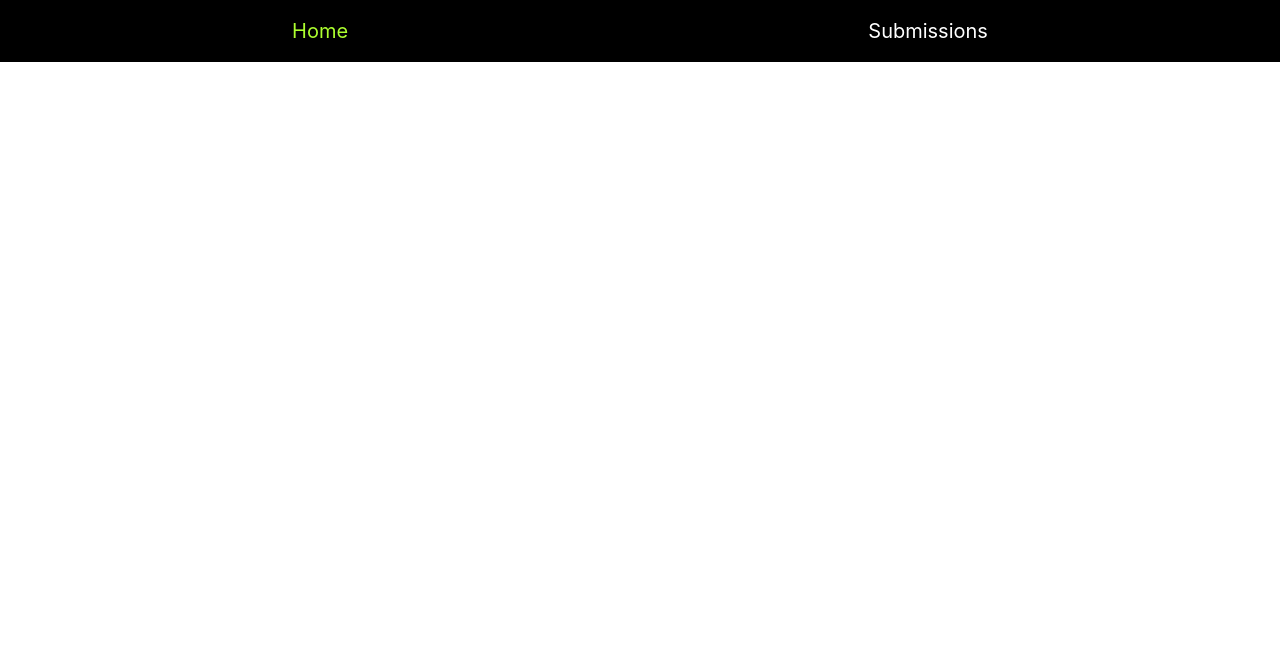
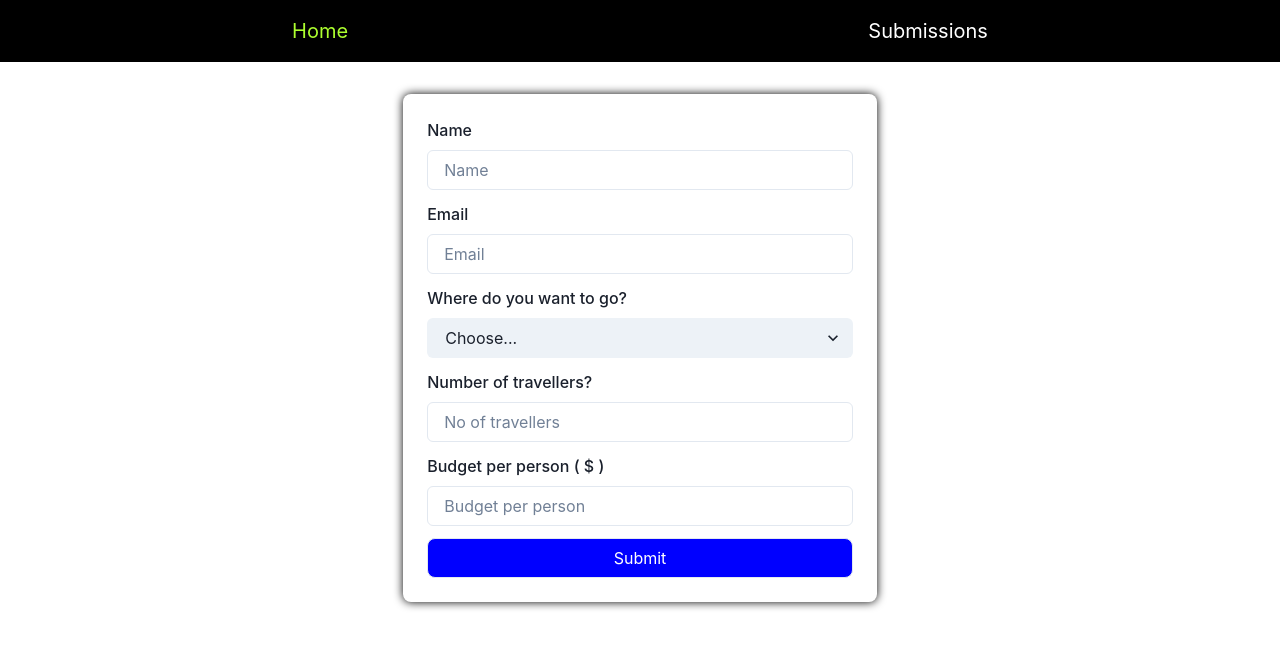
Before and after one commit to aljithkj02/home-test, a React (Vite) app in the folder Frontend/: page / in a window 1280 px wide. Shown: the top 648 px of the page. Built offline with nearby package versions, Linux system fonts and the light colour scheme.

Commit message:
Home Form created

```diff
--- a/Frontend/src/App.tsx
+++ b/Frontend/src/App.tsx
@@ -1,13 +1,18 @@
 import { useState } from 'react'
+import { Route, Routes } from 'react-router-dom'
 import './App.css'
 import Navbar from './Components/Navbar'
+import Home from './Pages/Home'
 
 function App() {
-  const [count, setCount] = useState(0)
 
   return (
     <div className="App">
       <Navbar />
+      <Routes>
+        <Route path="/" element={<Home />} />
+        <Route path="/submissions" element={<h1> Submissions</h1>} />
+      </Routes>
     </div>
   )
 }
--- /dev/null
+++ b/Frontend/src/Pages/Home.tsx
@@ -0,0 +1,82 @@
+import {
+    Box, Container, FormControl, FormHelperText, FormLabel, Input,
+    Select, Stack, VStack
+} from '@chakra-ui/react'
+
+import React, { useState } from 'react'
+
+const Home = () => {
+    const [data, setData] = useState({
+        name: '',
+        email: '',
+        place: '',
+        no_of_travellers: '',
+        budget: 0
+    })
+
+    const handleData = (e: React.ChangeEvent<HTMLInputElement> | React.ChangeEvent<HTMLSelectElement>) => {
+        setData({
+            ...data,
+            [e.target.name]: e.target.value
+        })
+    }
+
+    const submitData = async (e: React.SyntheticEvent) => {
+        e.preventDefault();
+        console.log(data);
+    }
+    return (
+        <Container maxW="95%">
+            <Box w="40%" margin="2rem auto" boxShadow="0 0 10px black" borderRadius="lg" p={6}>
+                <form onSubmit={submitData}>
+                    <VStack gap={3}>
+                        <FormControl>
+                            <FormLabel>Name</FormLabel>
+                            <Input type='text' placeholder='Name' required={true} onChange={handleData}
+                                name="name"
+                            />
+                        </FormControl>
+                        <FormControl>
+                            <FormLabel>Email</FormLabel>
+                            <Input type='email' placeholder='Email' required={true} onChange={handleData}
+                                name="email"
+                            />
+                        </FormControl>
+                        <FormControl>
+                            <FormLabel>Where do you want to go?</FormLabel>
+                            <Stack spacing={3}>
+                                <Select variant='filled' placeholder='Choose...' required={true}
+                                    onChange={handleData}
+                                    name="place"
+                                >
+                                    <option value="India"> India </option>
+                                    <option value="Africa"> Africa </option>
+                                    <option value="Europe"> Europe </option>
+                                </Select>
+                            </Stack>
+                        </FormControl>
+                        <FormControl>
+                            <FormLabel>Number of travellers?</FormLabel>
+                            <Input type='number' placeholder='No of travellers' required={true} onChange={handleData}
+                                name="no_of_travellers"
+                            />
+                        </FormControl>
+                        <FormControl>
+                            <FormLabel>Budget per person ( $ )</FormLabel>
+                            <Input type='number' placeholder='Budget per person' required={true} onChange={handleData}
+                                name="budget"
+                            />
+                        </FormControl>
+                        <FormControl>
+                            <Input type='submit' value="Submit" bgColor="blue" color="white"
+                                borderRadius="lg"
+                            />
+                        </FormControl>
+                    </VStack>
+                </form>
+            </Box>
+        </Container>
+    )
+}
+
+export default Home
```
